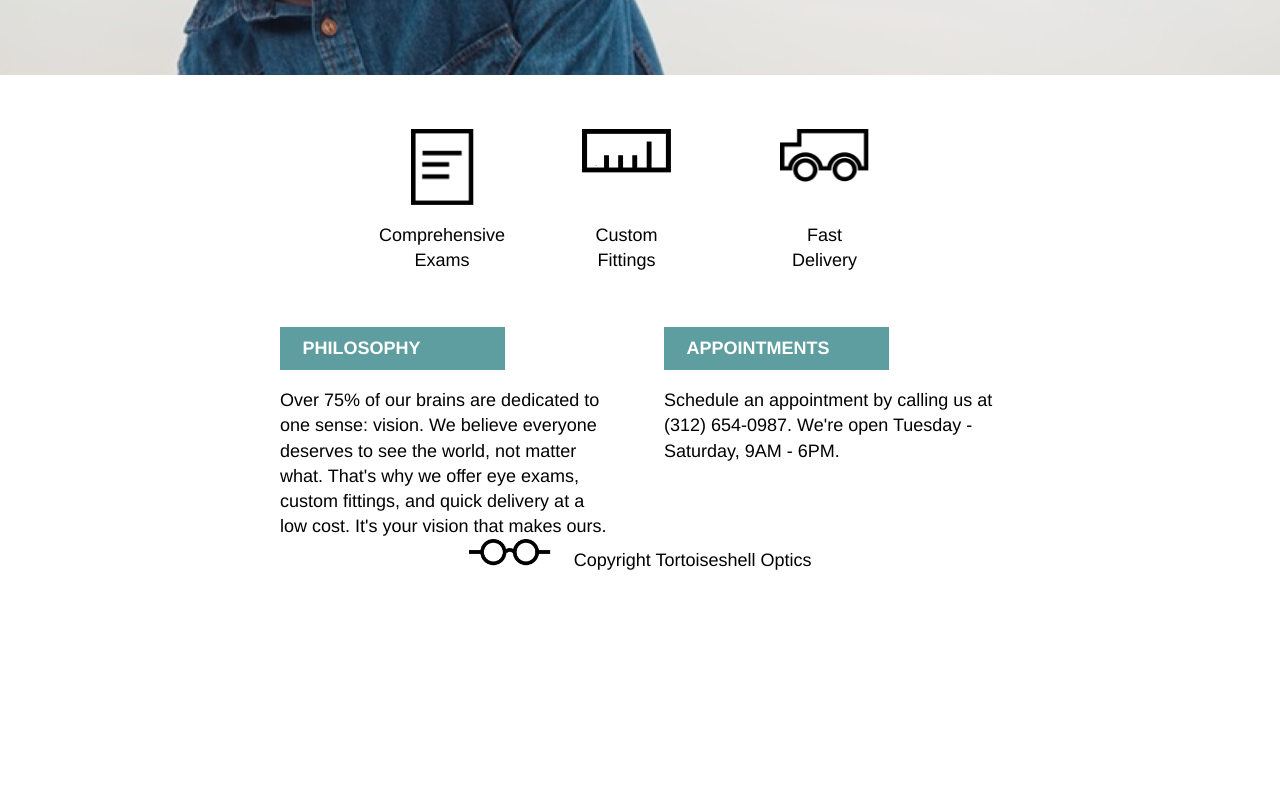
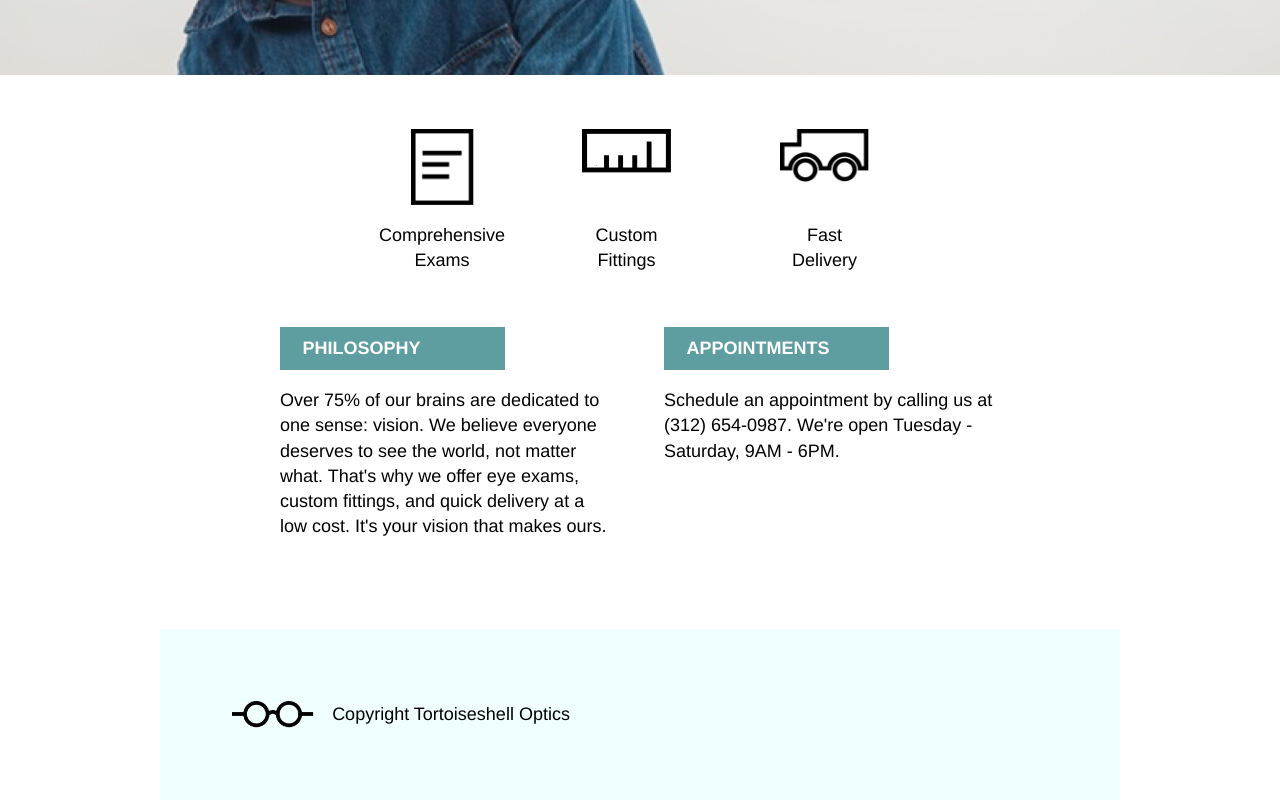
Before and after one commit to mrnbanzon/TortoiseshellOptics, a plain HTML site: page index.html in a window 1280 px wide. Shown: the part 483-1283 px from the top of the page. Before the commit the page ends 1057 px from the top, so only its background shows below. Drawn offline with Linux system fonts and the light colour scheme.

Commit message:
Styled footer.

```diff
--- a/resources/css/style.css
+++ b/resources/css/style.css
@@ -121,3 +121,21 @@ body {
   color: white;
   background-color: cadetblue;
 }
+
+/* FOOTER styling */
+footer {
+  width: 960px;
+  margin: auto;
+  margin-top: 5rem;
+  background-color: azure;
+  display: flex;
+  justify-content: flex-start;
+  align-items: center;
+}
+
+footer .logo {
+  padding: 4rem 0 4rem 4rem;
+  display: flex;
+  align-items: center;
+  justify-content: space-between;
+}
```
